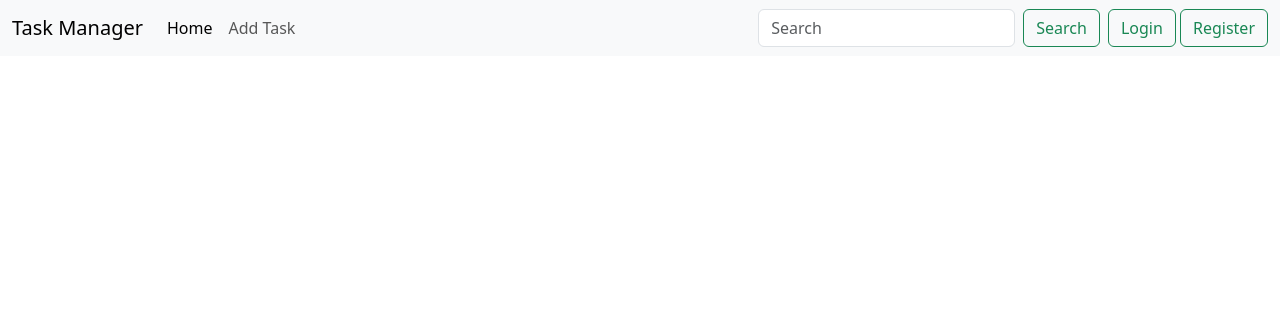
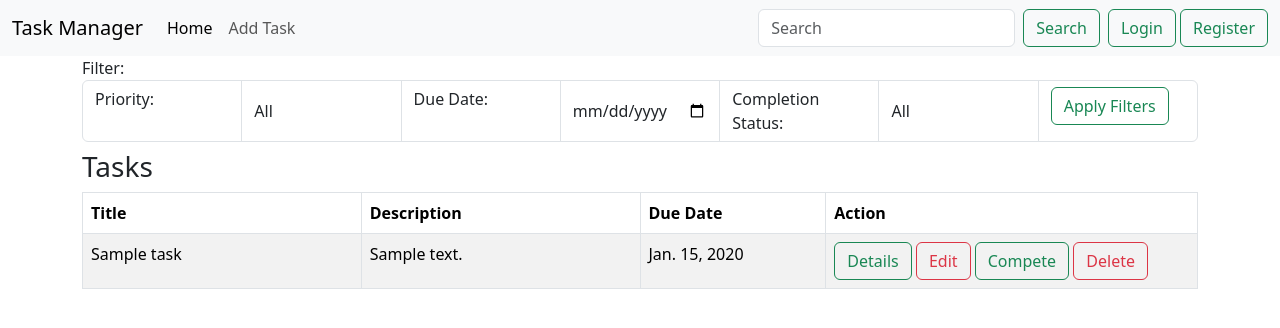
Before and after one commit to mojnomiya/task_manager, a Django app: page / in a window 1280 px wide. Shown: the top 328 px of the page. Run offline with Django 4.2, Linux system fonts and the light colour scheme; tables that the repository leaves empty hold one stand-in row (values such as "Sample post").

Commit message:
added list of tasks to home and implemented task detail view

```diff
--- a/task_manager/settings.py
+++ b/task_manager/settings.py
@@ -134,8 +134,8 @@ USE_TZ = True
 
 STATIC_URL = 'static/'
 STATIC_ROOT = 'static'
-
-
+MEDIA_URL = 'media/'
+MEDIA_ROOT = BASE_DIR / 'media'
 # Default primary key field type
 # https://docs.djangoproject.com/en/4.2/ref/settings/#default-auto-field
 
--- a/task_manager/urls.py
+++ b/task_manager/urls.py
@@ -14,10 +14,12 @@ Including another URLconf
     1. Import the include() function: from django.urls import include, path
     2. Add a URL to urlpatterns:  path('blog/', include('blog.urls'))
 """
+from django.conf import settings
 from django.contrib import admin
 from django.urls import path, include
+from django.conf.urls.static import static
 
 urlpatterns = [
     path('admin/', admin.site.urls),
     path('', include('tasks.urls')),
-]
+] + static(settings.MEDIA_URL, document_root = settings.MEDIA_ROOT)
--- a/tasks/templates/tasks/index.html
+++ b/tasks/templates/tasks/index.html
@@ -1,2 +1,76 @@
 {% extends 'base.html' %}
 {% block title %}Task: Home {% endblock %}
+
+{% block content %}
+<div class="container home">
+    <div class="row">
+        <div class="col-md-12">
+            <div class="widget-area-2">
+                <form method="GET">
+                <div class="form-group">
+                    <label for="category">Filter:</label>
+                    <div class="input-group">
+                        <label class="form-control">Priority:</label>
+                        <select class="form-control" name="priority">
+                            <option value="">All</option>
+                            <option value="Low">Low</option>
+                            <option value="Medium">Medium</option>
+                            <option value="High">High</option>
+                        </select>
+
+                        <label class="form-control">Due Date:</label>
+                        <input class="form-control" type="date" name="due_date" placeholder="Select due date">
+
+                        <label class="form-control">Completion Status:</label>
+                        <select class="form-control" name="is_complete">
+                            <option value="">All</option>
+                            <option value="True">Complete</option>
+                            <option value="False">Incomplete</option>
+                        </select>
+                        <div class="form-control">
+                            <button class="btn btn-outline-success" type="submit">Apply Filters</button>
+                        </div>
+                    </div>
+                </div>
+                </form>
+            </div>
+        </div>
+    </div>
+
+    <div class="row mt-2">
+    <div class="col-md-12">
+        <div class="">
+            <h3 class="widget-title">Tasks</h3>
+            <div class="table-responsive">
+                <table class="table table-bordered table-striped">
+                    <thead>
+                        <tr>
+                            <th>Title</th>
+                            <th>Description</th>
+                            <th>Due Date</th>
+                            <th>Action</th>
+                        </tr>
+                    </thead>
+                    <tbody>
+                        {% for task in tasks %}
+                        <tr>
+                            <td class="col-3">{{task.title}}</td>
+                            <td class="col-3">{{task.description}}</td>
+                            <td class="col-2">{{task.due_date}}</td>
+                            <td class="col-4">
+                                <a href="{% url 'view_task' task.id %}"><button class="btn btn-outline-success">Details</button></a>
+                                <a href=""><button class="btn btn-outline-danger">Edit</button></a>
+                                <a href=""><button class="btn btn-outline-success">Compete</button></a>
+                                <a href=""><button class="btn btn-outline-danger">Delete</button></a>
+                            </td>
+                        </tr>
+                        {% endfor %}
+                    </tbody>
+                </table>
+            </div>
+        </div>
+    </div>
+</div>
+
+
+{% endblock %}
--- a/tasks/urls.py
+++ b/tasks/urls.py
@@ -1,5 +1,5 @@
 from django.urls import path
-from .views import HomeView, RegisterView, LoginView, LogoutView, AddTaskView
+from .views import HomeView, RegisterView, LoginView, LogoutView, AddTaskView, ViewTaskView
 
 urlpatterns = [
     path('', HomeView.as_view(), name='home'),
@@ -8,4 +8,5 @@ urlpatterns = [
     path('logout/', LogoutView.as_view(), name='logout'),
 
     path('tasks/add/', AddTaskView.as_view(), name='add_task'),
+    path('tasks/<int:task_id>/', ViewTaskView.as_view(), name='view_task'),
 ]
--- a/tasks/views.py
+++ b/tasks/views.py
@@ -1,17 +1,43 @@
 from django.urls import reverse_lazy
 from django.views import View
-from django.views.generic import FormView, TemplateView, CreateView
+from django.views.generic import FormView, TemplateView, CreateView, ListView, DetailView
 from django.contrib.auth import login, authenticate, logout
 from django.shortcuts import redirect
 from django.contrib.auth.mixins import LoginRequiredMixin
+from django.db.models import Q
 
 from .forms import UserRegForm, UserLoginForm
 from .models import Tasks
 from .forms import TaskForm
 
 # Create your views here.
-class HomeView(TemplateView):
+class HomeView(ListView):
+    model = Tasks
     template_name = 'tasks/index.html'
+    context_object_name = 'tasks'
+    ordering = ['-created_at']
+
+    def get_queryset(self):
+        queryset = super().get_queryset()
+        search_query = self.request.GET.get('search', '')
+        filter_query = Q()
+
+        if search_query:
+            filter_query |= Q(title__icontains=search_query)
+
+        priority_filter = self.request.GET.get('priority', '')
+        if priority_filter:
+            filter_query &= Q(priority=priority_filter)
+
+        due_date_filter = self.request.GET.get('due_date', '')
+        if due_date_filter:
+            filter_query &= Q(due_date=due_date_filter)
+
+        completion_status_filter = self.request.GET.get('is_complete', '')
+        if completion_status_filter:
+            filter_query &= Q(is_complete=(completion_status_filter == 'True'))
+
+        return queryset.filter(filter_query)
 
 class RegisterView(FormView):
     template_name = 'tasks/register.html'
@@ -59,10 +85,16 @@ class AddTaskView(LoginRequiredMixin, CreateView):
     model = Tasks
     form_class = TaskForm
     template_name = 'tasks/add_tasks.html'
-    success_url = '/home/'
+    success_url = '/'
 
     def form_valid(self, form):
         task = form.save(commit=False)
         task.created_by = self.request.user
         task.save()
         return super().form_valid(form)
+
+class ViewTaskView(DetailView):
+    model = Tasks
+    template_name = 'tasks/task_detail.html'
+    context_object_name = 'task'
+    pk_url_kwarg = 'task_id'
```
Also changed, not shown: tasks/templates/tasks/task_detail.html (added, +44 -0 lines), media/static/task_photos/md_mojno_miya.jpeg (added), media/static/task_photos/md_mojno_miya_l1oCjTb.jpeg (added).
